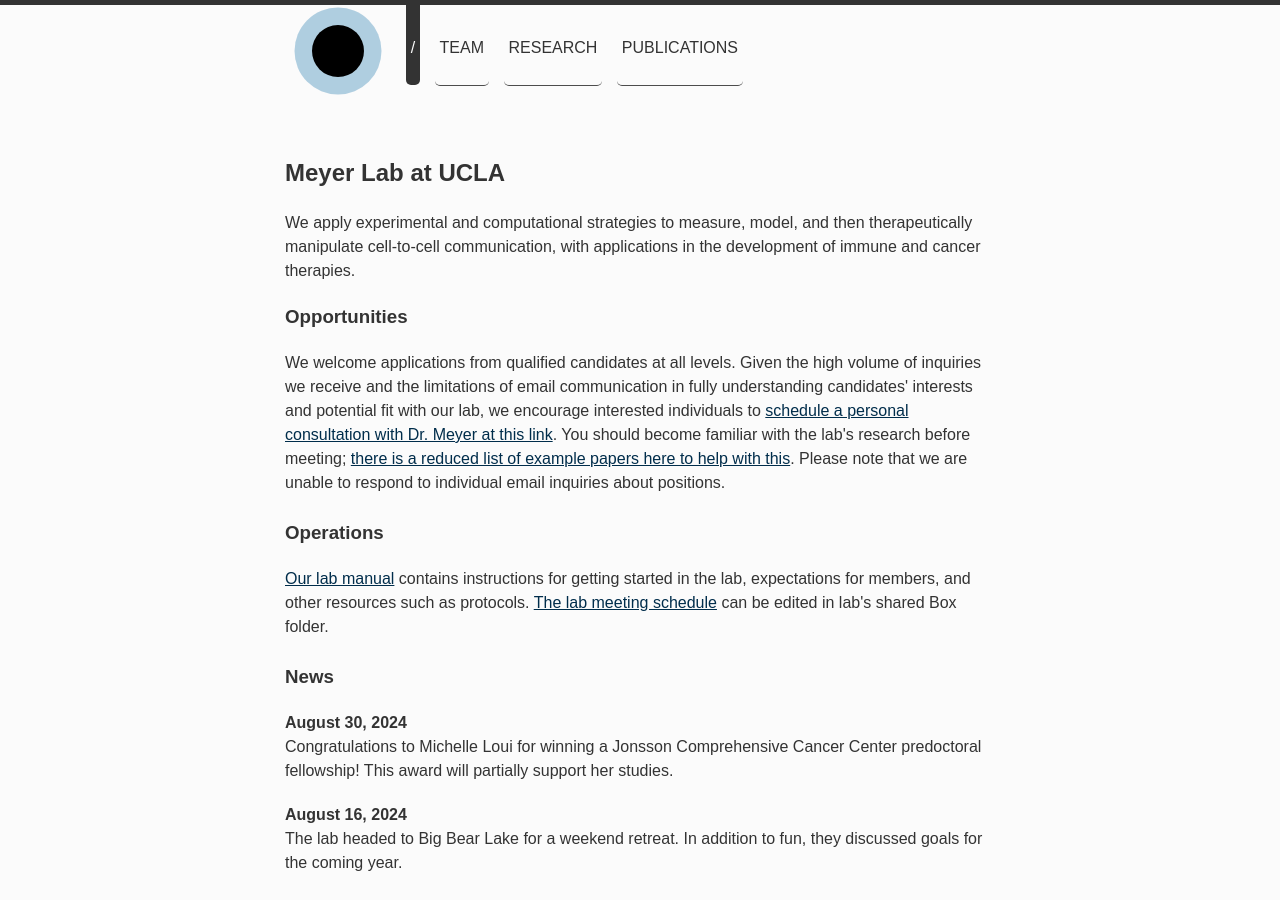
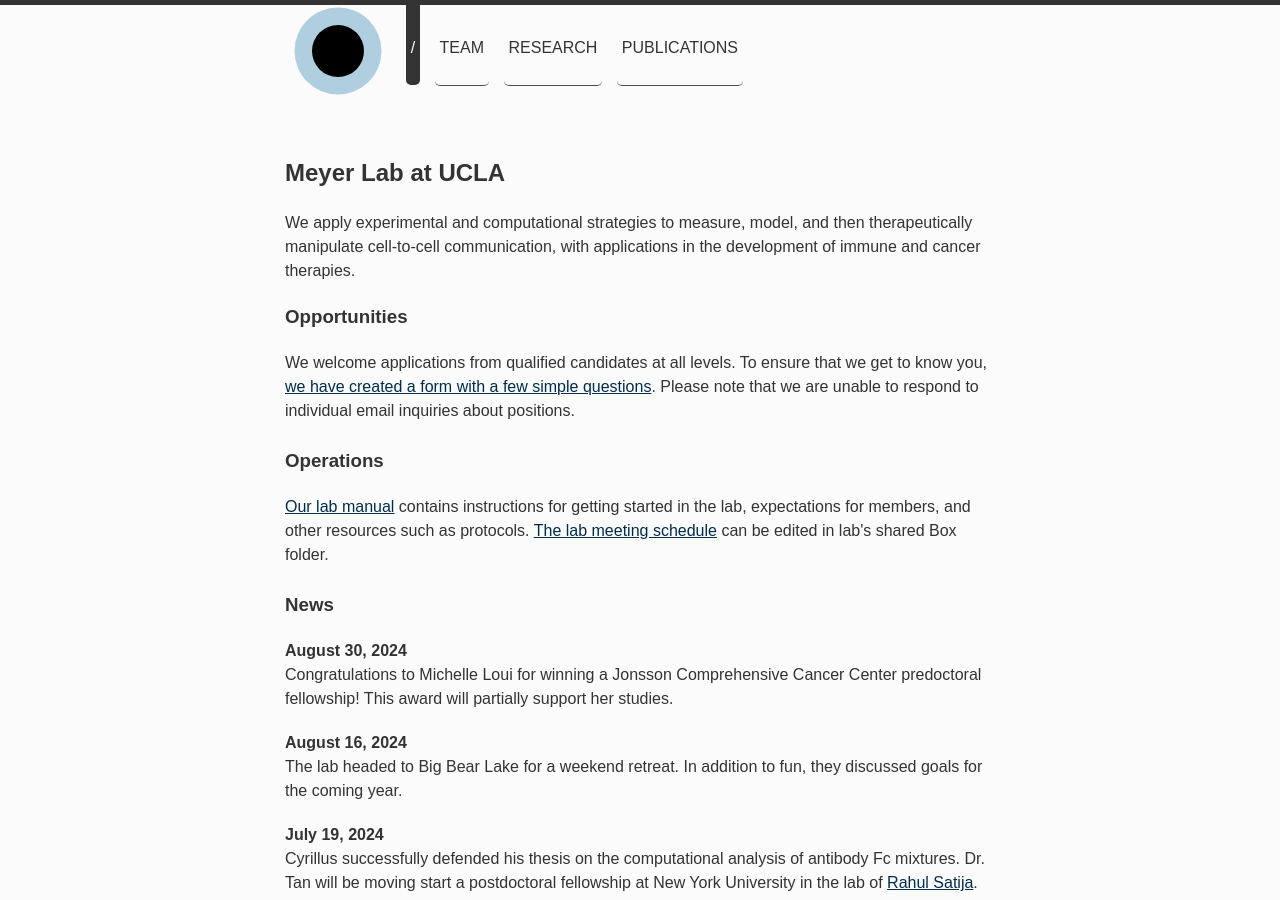
Before and after one commit to meyer-lab/asmlab.org, a Jekyll site: the page built from index.html, in a window 1280 px wide and 900 px high. Built offline with Jekyll 4.4.1, drawn with Linux system fonts in a browser that asks for light colours; some web fonts are replaced.

Commit message:
Switch to interest form

```diff
--- a/index.html
+++ b/index.html
@@ -9,7 +9,7 @@ title: /
 
 <h3>Opportunities</h3>
 
-We welcome applications from qualified candidates at all levels. Given the high volume of inquiries we receive and the limitations of email communication in fully understanding candidates' interests and potential fit with our lab, we encourage interested individuals to <a href="https://calendar.app.google/1iYzSAq2Mrjd5i2f6">schedule a personal consultation with Dr. Meyer at this link</a>. You should become familiar with the lab's research before meeting; <a href="/publications/examples.html">there is a reduced list of example papers here to help with this</a>. Please note that we are unable to respond to individual email inquiries about positions.
+We welcome applications from qualified candidates at all levels. To ensure that we get to know you, <a href="https://forms.gle/JLt7gtaPHywepNvD8">we have created a form with a few simple questions</a>. Please note that we are unable to respond to individual email inquiries about positions.
 
 <br />
 <br />
```
Also changed, not shown: Gemfile.lock, 1 other file.
